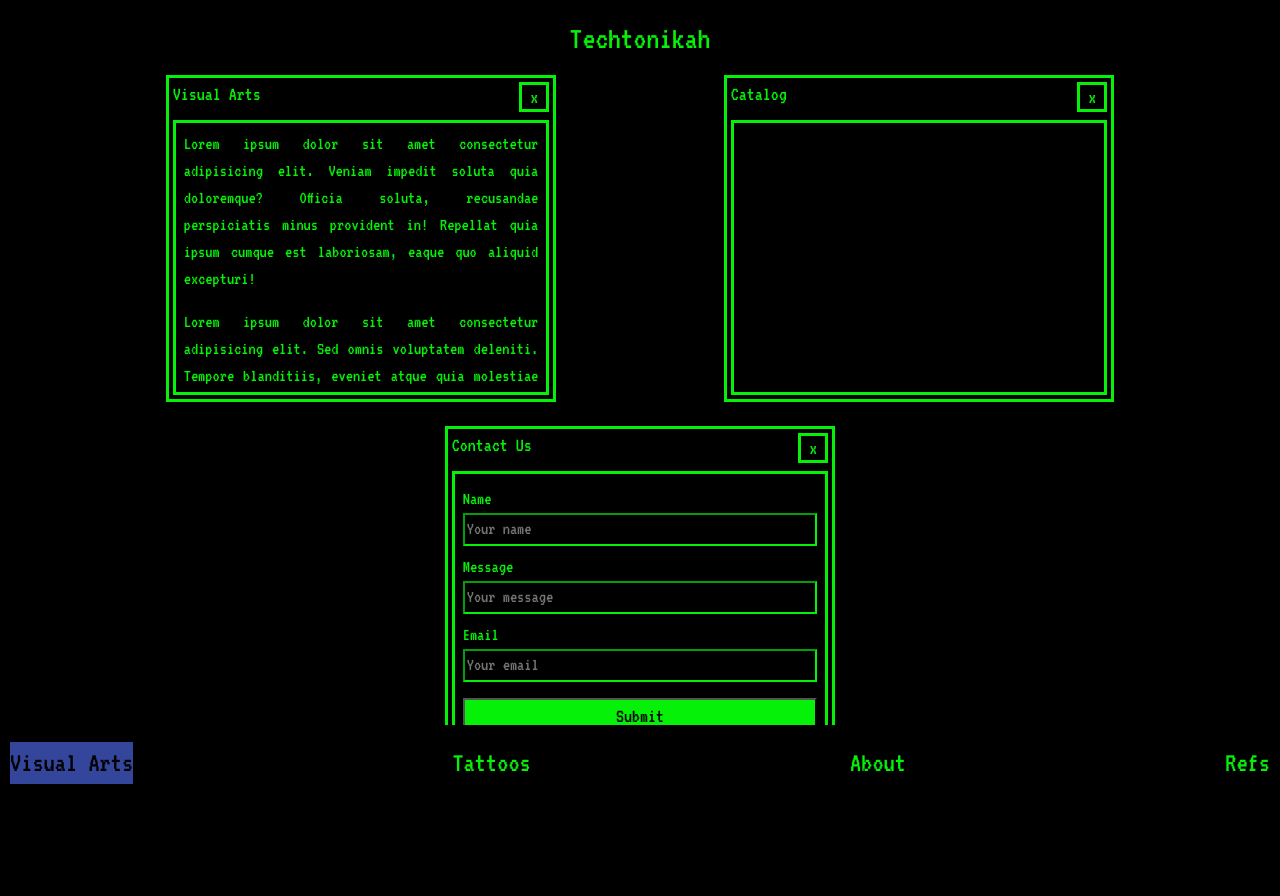
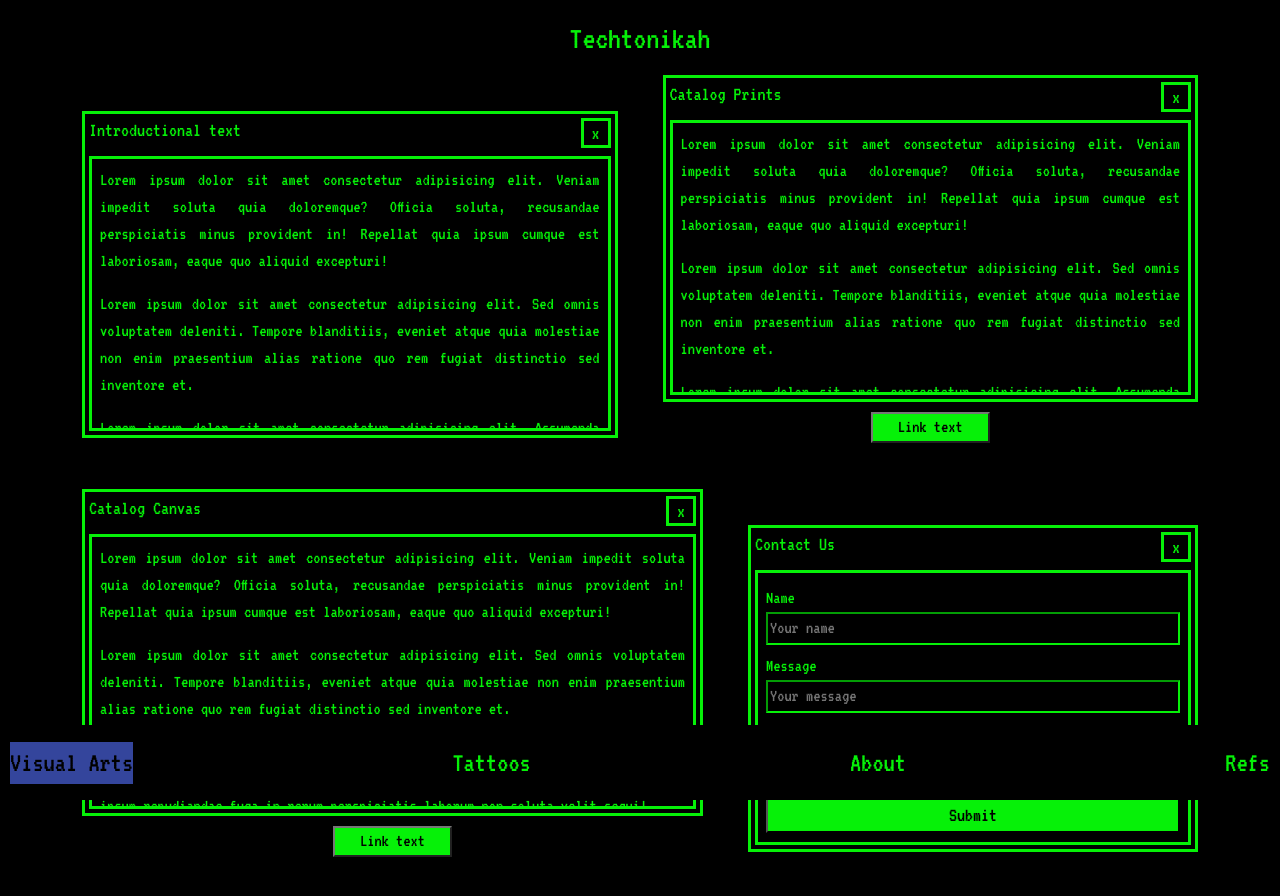
Before and after one commit to missatoy/techtonikah, a React (Vite) app: page /visual-arts in a window 1280 px wide. Shown: the top 896 px of the page. Before the commit the page ends 828 px from the top, so only its background shows below. Built offline with nearby package versions, Linux system fonts and the light colour scheme.

Commit message:
finished styling visual arts page

```diff
--- a/src/components/Tattoos.jsx
+++ b/src/components/Tattoos.jsx
@@ -13,7 +13,7 @@ export default function Tattoos() {
       <Topbar />
       <div className="container windows-layout mb-4">
         <RetroWindow name="Tattoos" content={tattoosText} />
-        <RetroWindow name="Contact Us" content={<FormTattoos />} />
+        <RetroWindow name="Contact Me" content={<FormTattoos />} />
       </div>
       <Navbar />
     </>
--- a/src/components/VisualArts.jsx
+++ b/src/components/VisualArts.jsx
@@ -17,12 +17,23 @@ export default function VisualArts() {
   return (
     <>
       <Topbar />
-      <div className="container windows-layout mb-4">
-        <RetroWindow name="Visual Arts" content={visualArtsText} />
-        <RetroWindow name="Catalog" />
+      <div className="container windows-layout mb-3">
+        <div>
+          <RetroWindow name="Introductional text" content={visualArtsText} />
+        </div>
+        <div className="d-flex flex-column align-items-center">
+          <RetroWindow name="Catalog Prints" content={visualArtsText} className="catalog-margin-bottom" />
+          <a href="url" className="catalog-link catalog-link-margin-bottom">Link text</a>
+        </div>
       </div>
-      <div className="container windows-layout">
-        <RetroWindow name="Contact Us" content={<FormArts />} />
+      <div className="container windows-layout mb-3">
+        <div className="d-flex flex-column align-items-center">
+          <RetroWindow name="Catalog Canvas" content={visualArtsText} className="catalog-margin-bottom" />
+          <a href="url" className="catalog-link catalog-link-margin-bottom">Link text</a>
+        </div>
+        <div>
+          <RetroWindow name="Contact Us" content={<FormArts />} />
+        </div>
       </div>
       <Navbar />
     </>
--- a/src/components/Visuals/RetroWindow.jsx
+++ b/src/components/Visuals/RetroWindow.jsx
@@ -1,6 +1,6 @@
 export default function RetroWindow(props) {
   return (
-    <div className="retro-window p-1">
+    <div className={"retro-window p-1 " + props.className}>
       <div className="retro-header">
         <h5>{props.name}</h5>
         <h5 className="exit">x</h5>
--- a/src/index.css
+++ b/src/index.css
@@ -15,8 +15,34 @@ body {
 
 .windows-layout {
   display: flex;
-  justify-content: space-around;
+  justify-content: center;
+  gap: 45px;
   align-items: center;
+}
+
+/* .hidden-link {
+  color: #000;
+} */
+
+.catalog-link {
+  text-decoration: none;
+  color: #000;
+  background-color: #06F108;
+  padding: 0 25px 0 25px;
+  border: outset 2px rgb(118, 118, 118);
+}
+
+.catalog-link:hover {
+  color: #000;
+  background-color: #34459C;
+}
+
+.catalog-margin-bottom {
+  margin-bottom: 10px;
+}
+
+.catalog-link-margin-bottom {
+  margin-bottom: 30px;
 }
 
 /* HOME */
@@ -154,11 +180,17 @@ body {
   font-size: 20px;
 }
 
+.form-button:hover {
+  background-color: #34459C;
+  color: #000;
+}
+
 /* RETRO WINDOW */
 
 .retro-window {
   border: solid #06F108;
-  width: 35%;
+  max-width: 750px;
+  min-width: 450px;
 }
 
 .retro-header {
@@ -210,7 +242,7 @@ body {
   }
 
   .retro-window {
-    width: 100%;
+    min-width: 370px;
   }
 
   .retro-body {
@@ -222,4 +254,8 @@ body {
     flex-direction: column;
     row-gap: 20px;
   }
+
+  .catalog-link-margin-bottom {
+    margin-bottom: 10px;
+  }
 }
```
